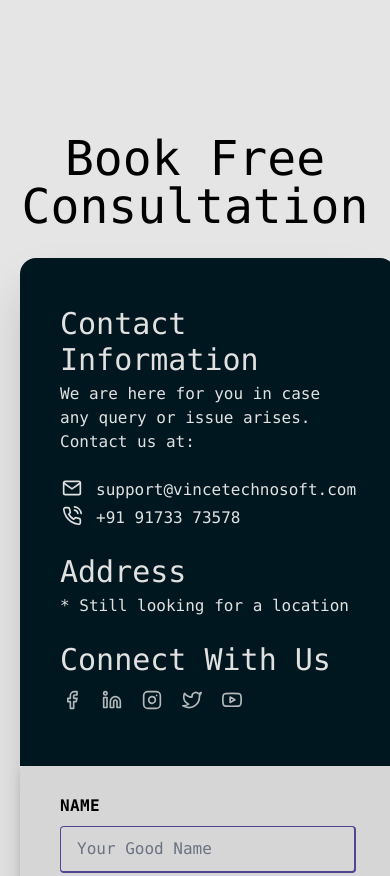
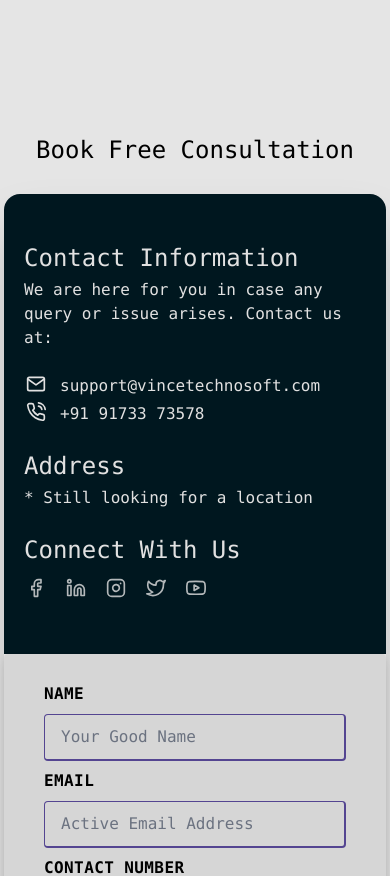
Before and after one commit to vincetechnosoft/public-web, a Next.js app: page /solutions in a window 390 px wide. Shown: the part 1120-1996 px from the top of the page. Built offline with nearby package versions, Linux system fonts and the light colour scheme.

Commit message:
responsive fix

```diff
--- a/src/components/contact-us.tsx
+++ b/src/components/contact-us.tsx
@@ -16,14 +16,16 @@ export default function ContactUs({ invert = false }: { invert?: boolean }) {
       id="contact-us"
       className={`${invert ? "base2-page" : "base1-page"} min-h-[105vh] py-24`}
     >
-      <h2 className="w-full text-center text-5xl">Book Free Consultation</h2>
-      <div className="mx-5 mt-7 grid rounded-2xl shadow-2xl md:grid-cols-2 lg:mx-24">
+      <h2 className="w-full text-center text-2xl md:text-5xl">
+        Book Free Consultation
+      </h2>
+      <div className="mx-1 mt-7 grid rounded-2xl shadow-2xl sm:mx-5 md:grid-cols-2 lg:mx-24">
         <div
           className={`${
             invert ? "base1-page" : "base2-page"
-          } rounded-t-2xl p-10 py-9 md:rounded-l-2xl md:rounded-tr-none`}
+          } rounded-t-2xl px-5 py-9 md:rounded-l-2xl md:rounded-tr-none md:px-10`}
         >
-          <h4 className="mt-3 text-3xl">Contact Information</h4>
+          <h4 className="mt-3 text-2xl md:text-3xl">Contact Information</h4>
           <p className="mt-1">
             We are here for you in case any query or issue arises. Contact us
             at:
@@ -36,9 +38,9 @@ export default function ContactUs({ invert = false }: { invert?: boolean }) {
             <PhoneCall className="h-5" />
             <span>{contactUsData.contact.phone}</span>
           </div>
-          <h4 className="mt-6 text-3xl">Address</h4>
+          <h4 className="mt-6 text-2xl md:text-3xl">Address</h4>
           <p className="mt-1">{contactUsData.address}</p>
-          <h4 className="mt-6 text-3xl">Connect With Us</h4>
+          <h4 className="mt-6 text-2xl md:text-3xl">Connect With Us</h4>
           <div className="mt-3 mb-5 flex space-x-4 md:space-x-6">
             {contactUsData.socialMedia.map(({ Icon, link }, y) => (
               <a rel="noreferrer" target="_blank" key={y} href={link}>
--- a/src/components/messages.tsx
+++ b/src/components/messages.tsx
@@ -2,7 +2,7 @@ import { useState } from "react";
 import { Info, AlertOctagon, AlertTriangle, ThumbsUp } from "react-feather";
 
 interface Props {
-  title: React.ReactNode;
+  title?: React.ReactNode;
   children?: React.ReactNode;
   type?: keyof typeof Icons;
   showDismissButton?: boolean;
@@ -21,14 +21,17 @@ function Message(props: Props) {
     <div
       hidden={!show}
       className={
-        "mb-4 rounded-lg bg-message-bg p-4 pt-0 text-message-text " + props.type
+        "mb-4 rounded-lg bg-message-bg px-2 py-1 text-message-text  md:p-4 " +
+        props.type
       }
       role="alert"
     >
-      <div className="flex items-baseline">
-        <Icon className="mr-2 h-5 w-5" />
-        <h3 className="text-lg font-medium">{props.title}</h3>
-      </div>
+      {props.title && (
+        <div className="flex items-baseline">
+          <Icon className="mr-2 h-5 w-5" />
+          <h3 className="text-lg font-medium">{props.title}</h3>
+        </div>
+      )}
       {props.children && (
         <div className="mt-2 mb-4 text-sm">{props.children}</div>
       )}
--- a/src/components/tutorial.tsx
+++ b/src/components/tutorial.tsx
@@ -44,7 +44,7 @@ function TutorialStep({
         {title}
       </h2>
       <p className="font-semibold">{discription}</p>
-      {note && <Message title={note} />}
+      {note && <Message>{note}</Message>}
       {steps && (
         <ol>
           {steps.map((x) => (
```
